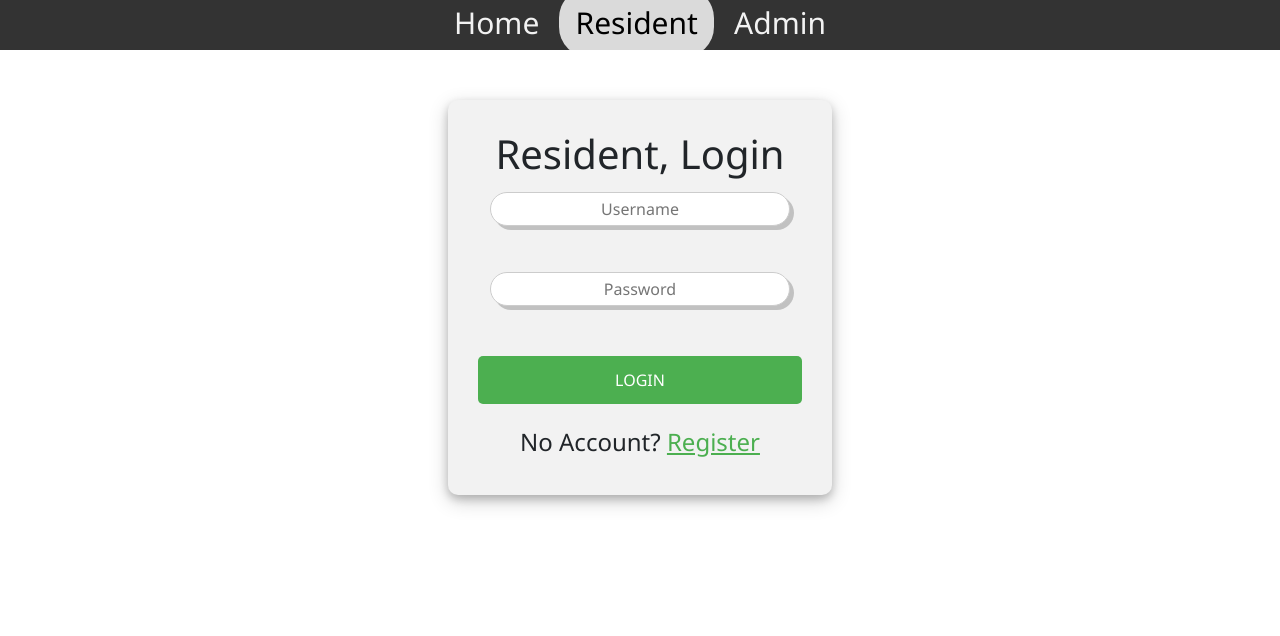
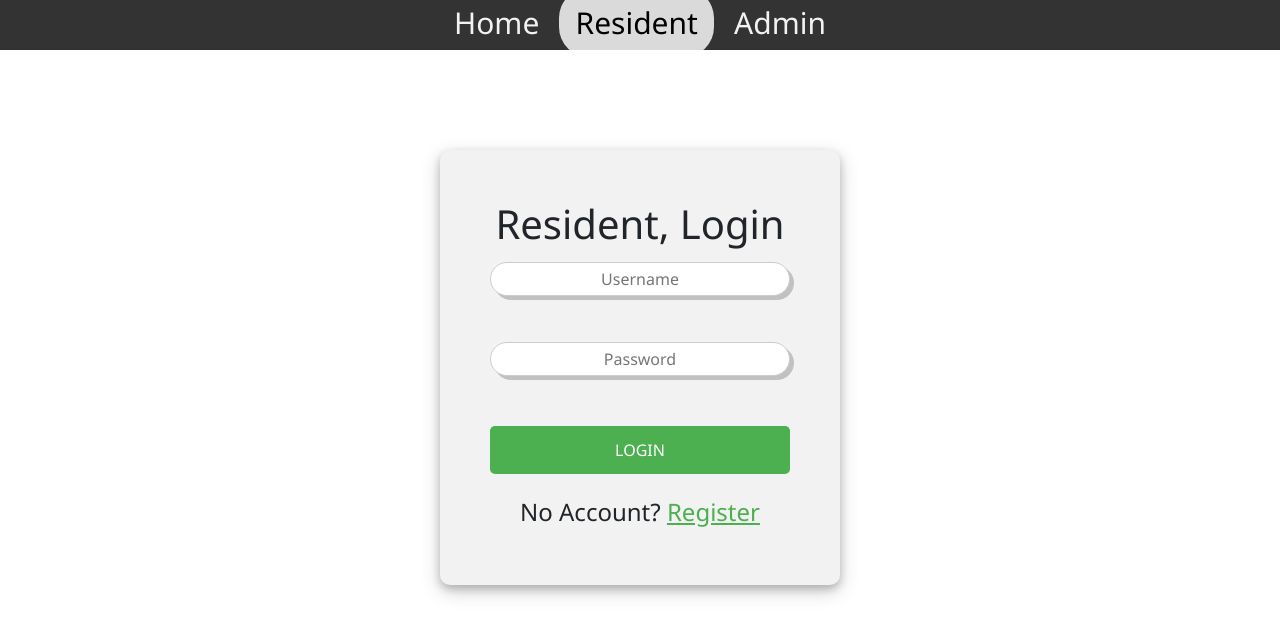
Before and after one commit to Ciezo/php-bmis-fullstack, a PHP site: page /views/resident/resident_login_page.php in a window 1280 px wide. Shown: the top 636 px of the page. Run offline with PHP 8.4, Linux system fonts and the light colour scheme; data that the repository does not hold is empty.

Commit message:
Minor form layout updates

```diff
--- a/views/resident/resident_login_page.php
+++ b/views/resident/resident_login_page.php
@@ -27,12 +27,12 @@ require("../../database_instance.php");
 
 	<style>
   .resident-login-form {
-    width: 30%;
-    padding: 30px;
+    margin: 100px auto;
+    padding: 50px;
+    width: 400px;
     background-color: #f2f2f2;
     border-radius: 10px;
     box-shadow: 0 4px 8px 0 rgba(0, 0, 0, 0.2), 0 6px 20px 0 rgba(0, 0, 0, 0.19);
-    margin-top: 50px;
   }
 
   .input-fields {
```
